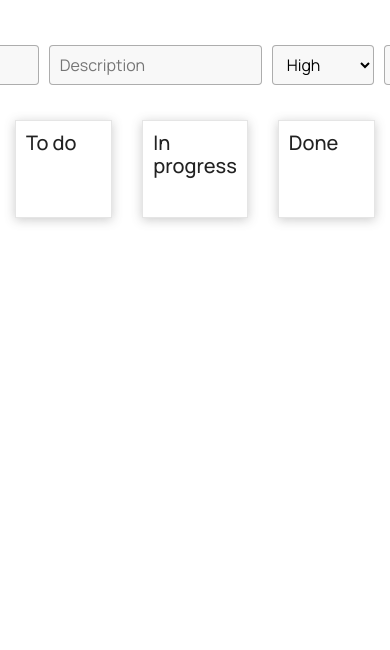
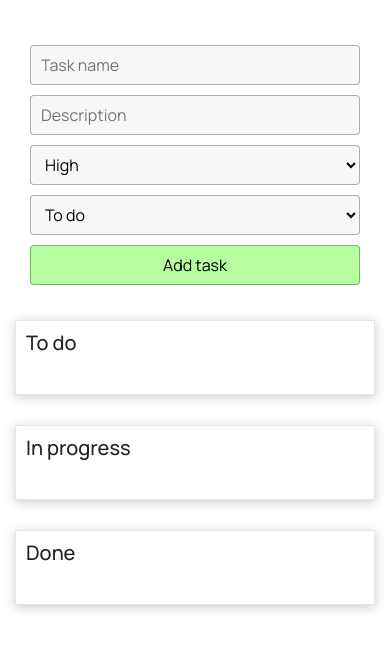
Before and after one commit to eugenelipsky/taskmanager, a website: page app/index.html in a window 390 px wide. Drawn offline with nearby package versions, Linux system fonts and the light colour scheme; files that its build step writes are made by us from their sources.

Commit message:
Responsive UI added

```diff
--- a/app/scss/_media.scss
+++ b/app/scss/_media.scss
@@ -0,0 +1,69 @@
+@media (max-width: 800px) {
+  .task__inner {
+    flex-wrap: wrap;
+    justify-content: center;
+  }
+  .task__box {
+    flex-basis: 50%;
+    margin-bottom: 30px;
+  }
+
+  form {
+    flex-wrap: wrap;
+  }
+
+  input, select {
+    margin-bottom: 10px;
+  }
+}
+
+@media (max-width: 759px) {
+  .task__box {
+    flex-basis: 100%;
+    max-width: 100%;
+    margin-bottom: 30px;
+  }
+  .task__item-descr {
+    max-width: 550px;
+    overflow: hidden;
+    overflow-wrap: break-spaces;
+    padding-right: 10px;
+  }
+  .task__item-name {
+    overflow: hidden;
+    overflow-wrap: break-spaces;
+    padding-right: 10px;
+  }
+  .task__urgency-icon {
+    margin-right: 5px;
+  }
+}
+
+@media (max-width: 729px) {
+  .task__box {
+    margin-left: 0;
+  }
+}
+
+@media (max-width: 700px) {
+  .task__wrapper {
+    .task__add {
+      select,
+      input {
+        width: 100%;
+        margin-left: 0;
+      }
+    }
+  }
+}
+
+@media (max-width: 500px) {
+  .task__wrapper {
+    .task__add {
+      .task__add-submit {
+        margin-left: 0;
+        width: 100%;
+      }
+    }
+  }
+}
--- a/app/scss/style.scss
+++ b/app/scss/style.scss
@@ -129,15 +129,5 @@
   display: none;
 }
 
-.hide {
-  display: none;
-}
-
-.hovered {
-  background-color: #e0e6ec;
-  border: 1px dashed rgba(#00b7ff, .3);
-  border-radius: 4px;
-}
-
 
 @import 'media';
```
